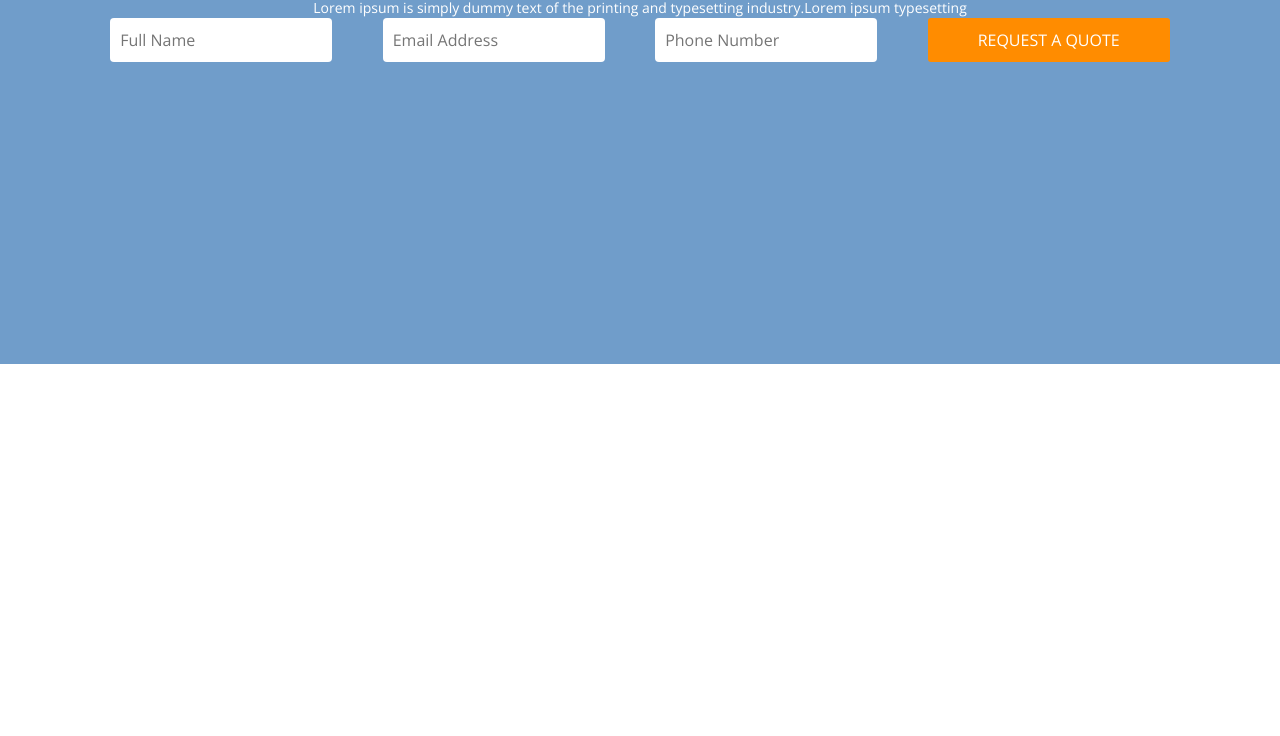
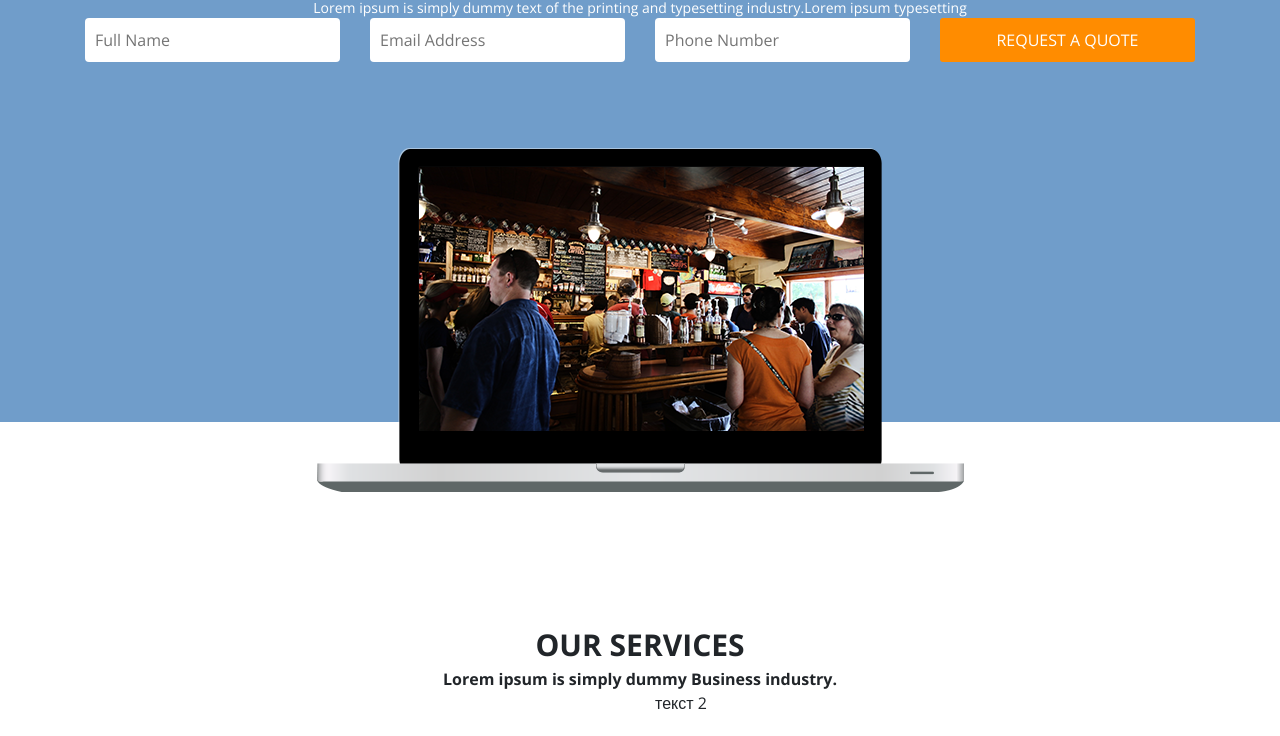
Before and after one commit to Grisha4455/First, a plain HTML site: page index.html in a window 1280 px wide. Shown: the part 216-952 px from the top of the page. Before the commit the page ends 800 px from the top, so only its background shows below. Drawn offline with nearby package versions, Linux system fonts and the light colour scheme.

Commit message:
UPDATE SERVICES

```diff
--- a/css/style.css
+++ b/css/style.css
@@ -49,12 +49,14 @@ header {
     font-weight: 400;
 }
 input[type=text] {
+    width: 100%;
     border: none;
     padding: 10px;
     border-radius: 4px;
     margin: auto;
 }
 input[type=button] {
+    width: 100%;
     border: none;
     padding: 10px 50px;
     border-radius: 3px;
@@ -63,3 +65,28 @@ input[type=button] {
     background: darkorange;
     color: #ffffff;
 }
+.hp{
+    font-size: 30px;
+}
+.hero-image {
+    width: 648px;
+    height: 360px;
+    background: url("../images/Laptop.png");
+    background-size: contain;
+    margin: auto;
+    position: relative;
+    bottom: -70px;
+}
+.services {
+    padding: 200px 0 50px;
+}
+.services__title {
+    text-align: center;
+    font-size: 30px;
+    font-weight: bold;
+}
+.services__subtitle {
+    text-align: center;
+    font-size: 16px;
+    font-weight: bold;
+}
--- a/index.html
+++ b/index.html
@@ -64,16 +64,50 @@
                     <div class="hero-description">Lorem ipsum is simply dummy text of the printing and typesetting industry.Lorem ipsum typesetting</div>
                 </div>
                 <div class="col-12">
-                    <div class="d-flex">
-                        <input id="first_name" name="full_name" type="text" placeholder="Full Name">
-                        <input id="email" name="full_name" type="text" placeholder="Email Address">
-                        <input id="phone" name="full_name" type="text" placeholder="Phone Number">
-                        <input type="button" name="button" type="button" value="REQUEST A QUOTE">
+                    <div class="row justify-content-center">
+                        <div class="col-3">
+                            <input id="first_name" name="full_name" type="text" placeholder="Full Name">
+                        </div>
+                        <div class="col-3">
+                            <input id="email" name="full_name" type="text" placeholder="Email Address">
+                        </div>
+                        <div class="col-3">
+                            <input id="phone" name="full_name" type="text" placeholder="Phone Number">
+                        </div>
+                        <div class="col-3">
+                            <input type="button" name="button" type="button" value="REQUEST A QUOTE">
+                        </div>
+                        <div class="col-8">
+                            <div class="hero-image"></div>
+                        </div>
                     </div>
                 </div>
             </div>
         </div>
     </section>
+    <section class="services">
+        <div class="container">
+            <div class="row justify-content-center">
+                <div class="col-6">
+                    <div class="services__title">OUR SERVICES</div>
+                    <div class="services__subtitle">Lorem ipsum is simply dummy Business industry.</div>
+                </div>
+            </div>
+            <div class="row">
+                <div class="col-6">
+                    <div class="services__box">
+                        <div></div>
+                    </div>
+                </div>
+                <div class="col-6">текст 2</div>
+            </div>
+        </div>
+    </section>
+
+
+<h1>FOND-AWESOME ICONS </h1>
+<P>Lorem ipsum is simply dummy text of the printing and typesetting ind ustry.Lorem ipsum has been the industry s standard dummy text ever since the 1500s,when an unknown printer.</P>
+<h1>FULLY RESPONSIVE DESIGN</h1>
 
 </body>
 </html>
```
Also changed, not shown: images/2.png (added), images/Laptop.png (added), images/confederate.png (added), images/doll.png (added), images/rocet.png (added), images/setting.png (added), images/time.png (added).
